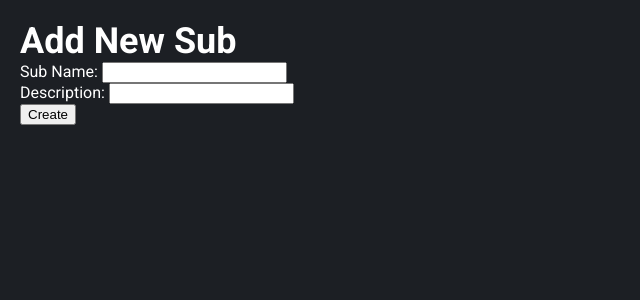
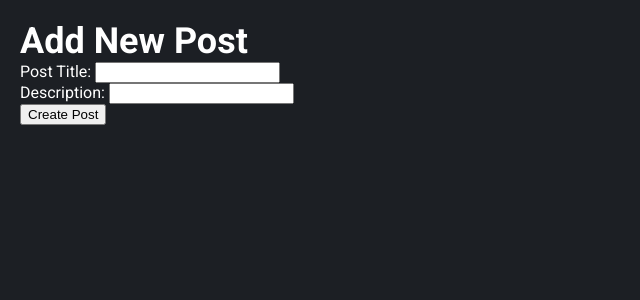
Before and after one commit to mikeyshean/django-reddit, a Django app: page /r/1/new/ in a window 1280 px wide. Shown: the top 300 px of the page, without its empty margins (0-640 px from the left). Run offline with Django 3.2, Linux system fonts and the light colour scheme.

Commit message:
Add NewPost view/template.

```diff
--- /dev/null
+++ b/my_reddit/templates/my_reddit/new_post.html
@@ -0,0 +1,15 @@
+{% include 'my_reddit/partials/assets.html' %}
+<h1>Add New Post</h1>
+
+<form class="new_post_form" action="{% url 'my_reddit:sub' sub_id %}" method="post">
+  {% csrf_token %}
+  <label for="post_title">Post Title:</label>
+  <input type="text" name="title" id="post_title" value=""><br>
+
+  <label for="post_text">Description:</label>
+  <input type="text" name="text" id="post_text" value=""><br>
+
+  <input type="hidden" name="sub_id" value="{{ sub_id }}">
+
+  <input type="submit" value="Create Post">
+</form>
--- a/my_reddit/templates/my_reddit/sub_show.html
+++ b/my_reddit/templates/my_reddit/sub_show.html
@@ -1,7 +1,7 @@
 {% include 'my_reddit/partials/assets.html' %}
 {% include 'my_reddit/partials/nav.html' %}
 <h2>{{ sub.name }}</h2>
-
+<a href="{% url 'my_reddit:new_post' sub.id %}">Create New Post</a>
 <ul>
   {% for post in sub.posts.all %}
       <li><a href="{% url 'my_reddit:post' sub.id post.id %}">{{ post.title }}</a>  --  {{ post.author.name }}</li>
--- a/my_reddit/urls.py
+++ b/my_reddit/urls.py
@@ -3,8 +3,9 @@ from . import views
 
 urlpatterns = [
     url(r'^$', views.IndexView.as_view(), name='index'),
-    url(r'new/', views.new_sub, name='new_sub'),
+    url(r'^new/', views.new_sub, name='new_sub'),
     url(r'^(?P<pk>[0-9]+)/$', views.SubView.as_view(), name='sub'),
+    url(r'^(?P<sub_id>[0-9]+)/new/$', views.new_post, name='new_post'),
     url(r'^(?P<sub_id>[0-9]+)/post/(?P<post_id>[0-9]+)/$', views.post_view, name='post'),
     url(r'^(?P<sub_id>[0-9]+)/post/(?P<post_id>[0-9]+)/comment/$', views.parent_comment, name='parent_comment'),
     url(r'^comments/(?P<pk>[0-9]+)/$', views.CommentView.as_view(), name='comment'),
--- a/my_reddit/views.py
+++ b/my_reddit/views.py
@@ -18,13 +18,45 @@ class IndexView(generic.ListView):
         return HttpResponseRedirect(reverse('my_reddit:sub', args=(sub.id,)))
 
 def new_sub(request):
+    print "SUB"
     return render(request, 'my_reddit/new_sub.html')
 
 class SubView(generic.DetailView):
-    template_name = 'my_reddit/sub_show.html'
 
-    def get_queryset(self):
-        return Sub.objects.prefetch_related("posts__author")
+    def get(self, request, *args, **kwargs):
+        template_name = 'my_reddit/sub_show.html'
+        sub = get_object_or_404(
+            Sub.objects.prefetch_related("posts__author"),
+            pk=kwargs['pk']
+        )
+
+        return render(request, template_name, { 'sub': sub })
+
+    def post(self, request, *args, **kwargs):
+        title = request.POST['title']
+        text = request.POST['text']
+        sub_id = request.POST['sub_id']
+
+        post = Post.objects.create(title=title, text=text, sub_id=sub_id, author_id=1)
+        return HttpResponseRedirect(reverse('my_reddit:post', args=(sub_id,post.id)))
+
+def new_post(request, sub_id):
+    print "YOLO"
+    return render(request, 'my_reddit/new_post.html', { 'sub_id': sub_id })
+
+def post_view(request, sub_id, post_id):
+    ## Work on pre-fetching nested comments:
+
+    # top_level_comments = Comment.objects.filter(parent_id=null)
+    # post = Post.objects.prefetch_related(
+    #     Prefetch(
+    #         "comments__author",
+    #         queryset=top_level_comments,
+    #         to_attr='top_comments'
+    #     )).get(pk=post_id)
+
+    post = Post.objects.prefetch_related("comments__author").get(pk=post_id)
+    return render(request, 'my_reddit/post_show.html', { 'post': post })
 
 class CommentView(generic.DetailView):
 
@@ -48,20 +80,6 @@ class CommentView(generic.DetailView):
         return HttpResponseRedirect(reverse('my_reddit:comment', args=(parent.id,)))
 
 
-def post_view(request, sub_id, post_id):
-    ## Work on pre-fetching nested comments:
-
-    # top_level_comments = Comment.objects.filter(parent_id=null)
-    # post = Post.objects.prefetch_related(
-    #     Prefetch(
-    #         "comments__author",
-    #         queryset=top_level_comments,
-    #         to_attr='top_comments'
-    #     )).get(pk=post_id)
-
-    post = Post.objects.prefetch_related("comments__author").get(pk=post_id)
-    return render(request, 'my_reddit/post_show.html', { 'post': post })
-
 def parent_comment(request, sub_id, post_id):
     post = get_object_or_404(Post, pk=post_id)
     post.comments.create(
```
Also changed, not shown: 2 other files.
